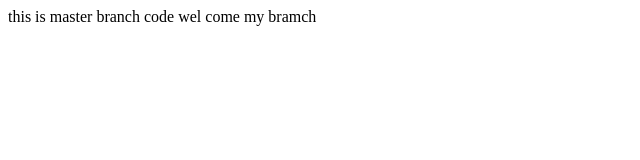
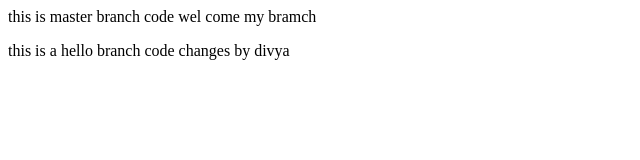
Before and after one commit to KarnatiDivya/branches, a plain HTML site: page index.html in a window 1280 px wide. Shown: the whole page, without its empty margins (0-640 px from the left). Drawn offline with Linux system fonts and the light colour scheme.

Commit message:
hello branch

```diff
--- a/index.html
+++ b/index.html
@@ -9,6 +9,7 @@
 
 <body>
     this is master branch code wel come my bramch
+    <p>this is a hello branch code changes by divya</p>
 </body>
 
 </html>
```
